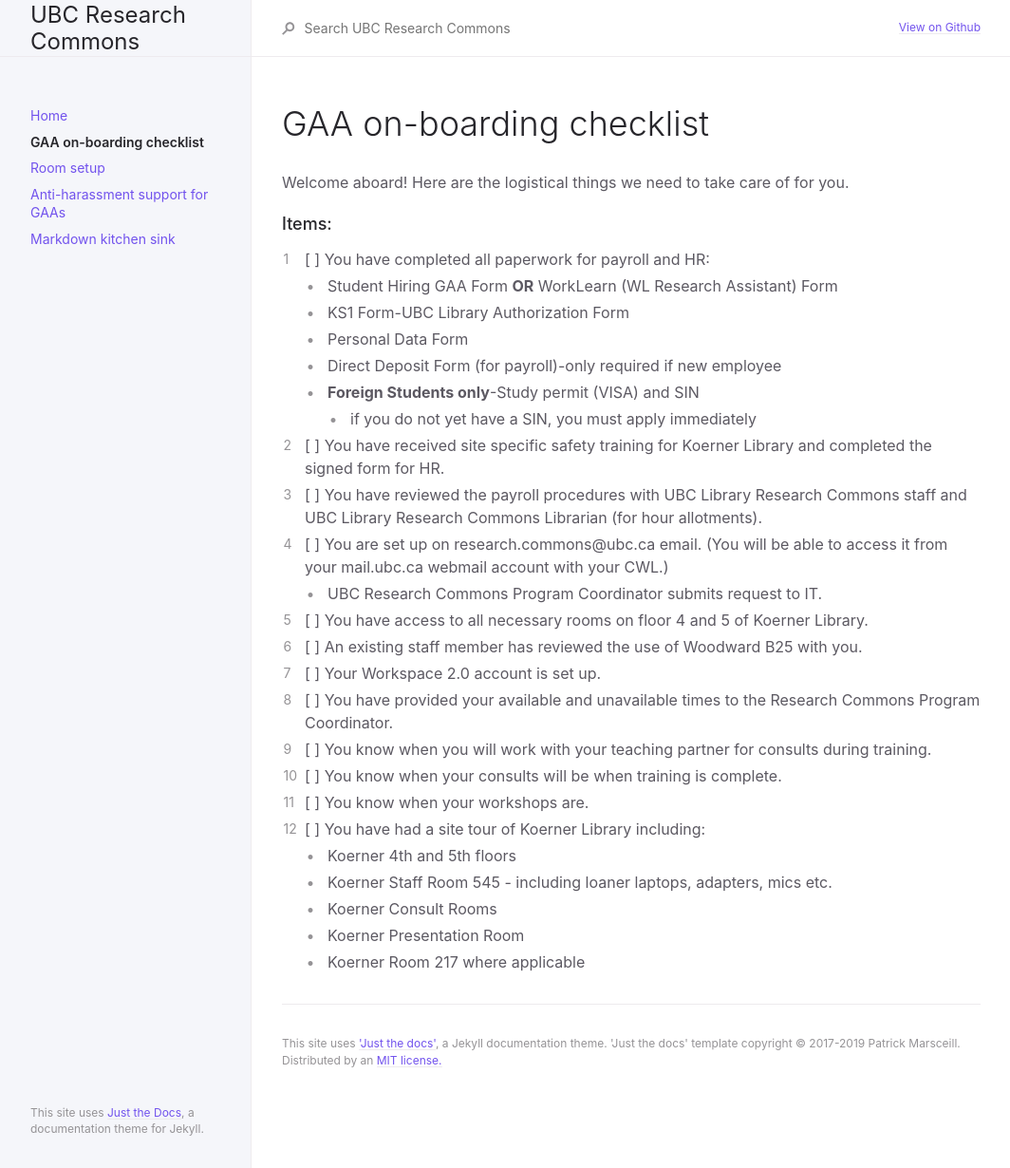
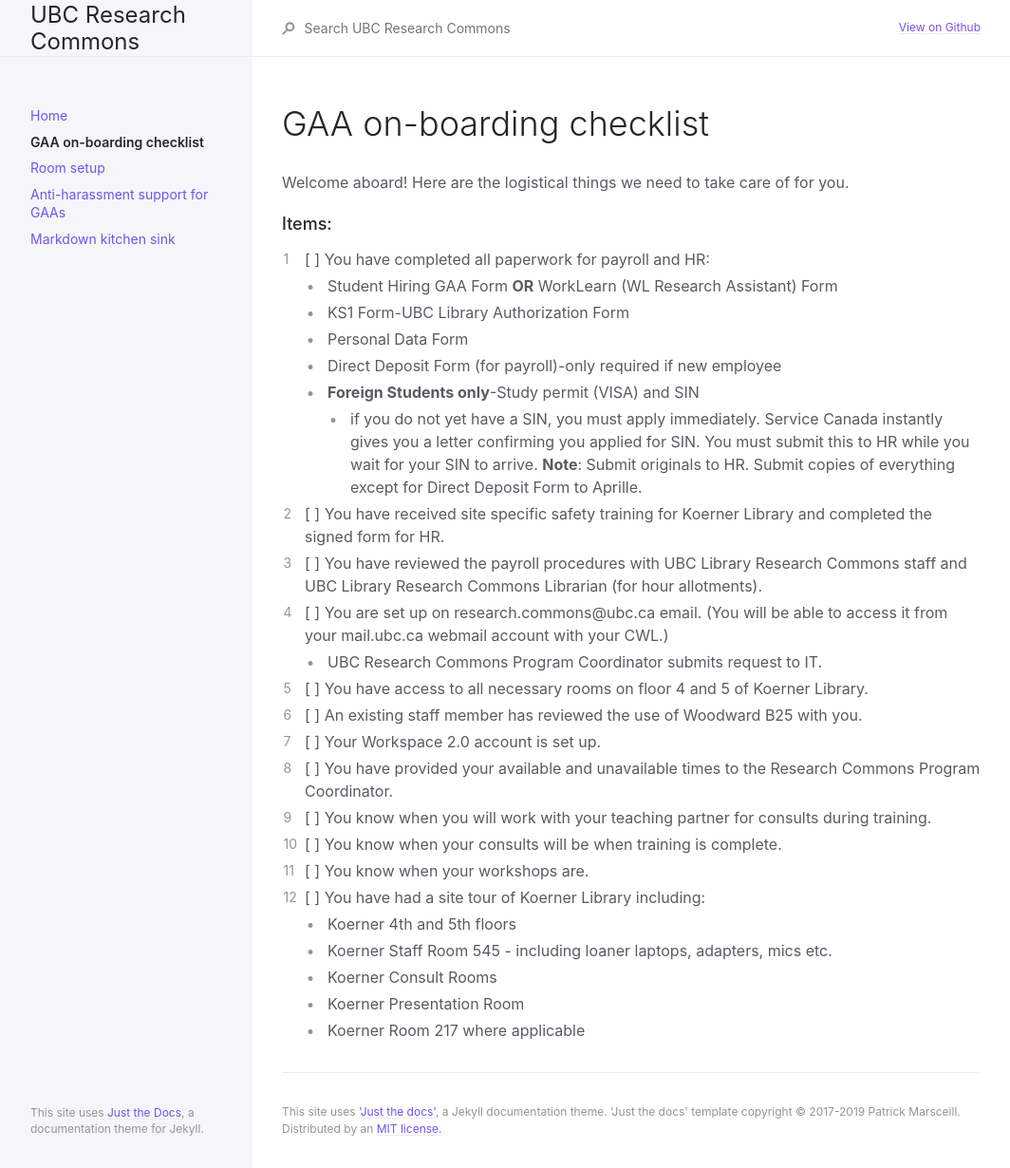
Before and after one commit to sarahblay/rc-docs, a Jekyll site: the page built from docs/onboarding.md, in a window 1280 px wide. Shown: the whole page at 95% size, without its empty margins (107-1171 px from the left). Built offline with Jekyll 4.4.1, drawn with Linux system fonts in a browser that asks for light colours.

Commit message:
Update onboarding.md

```diff
--- a/docs/onboarding.md
+++ b/docs/onboarding.md
@@ -12,7 +12,9 @@ Welcome aboard! Here are the logistical things we need to take care of for you.
    - Personal Data Form
    - Direct Deposit Form (for payroll)-only required if new employee
    - **Foreign Students only**-Study permit (VISA) and SIN
-     - if you do not yet have a SIN, you must apply immediately
+     - if you do not yet have a SIN, you must apply immediately. Service Canada instantly gives you a letter confirming you applied for SIN. You must submit this to HR while you wait for your SIN to arrive.
+     **Note**: Submit originals to HR. Submit copies of everything except for Direct Deposit Form to Aprille.
+
 1. \[    \] You have received site specific safety training for Koerner Library and completed the signed form for HR.
 1. \[    \] You have reviewed the payroll procedures with UBC Library Research Commons staff and UBC Library Research Commons Librarian (for hour allotments).
 1. \[    \] You are set up on research.commons@ubc.ca email. (You will be able to access it from your mail.ubc.ca webmail account with your CWL.)
```
